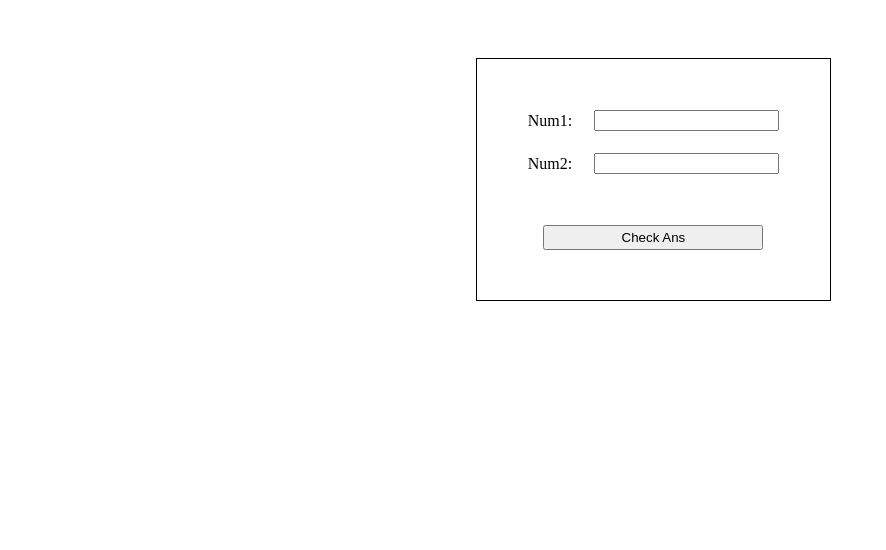
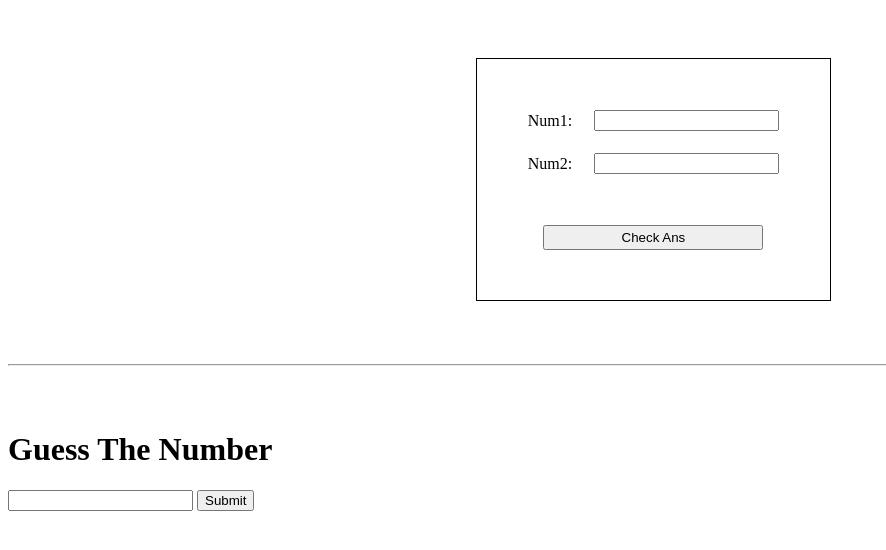
Before and after one commit to jaikesav-bit/addThis, a plain HTML site: page index.html in a window 1280 px wide. Shown: the whole page, without its empty margins (0-886 px from the left). Drawn offline with Linux system fonts and the light colour scheme.

Commit message:
modified index

```diff
--- a/index.html
+++ b/index.html
@@ -42,3 +42,13 @@
     }
 
 </script>
+<br>
+<br>
+<hr>
+<br>
+<br>
+
+<h1>Guess The Number</h1>
+<input type="number" id="nm1">
+<input type="submit">
+<h3></h3>
```
